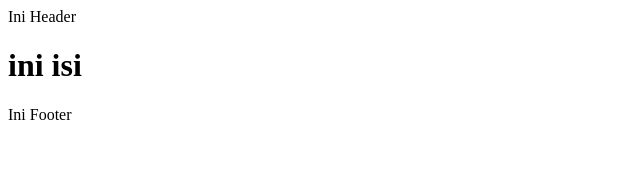
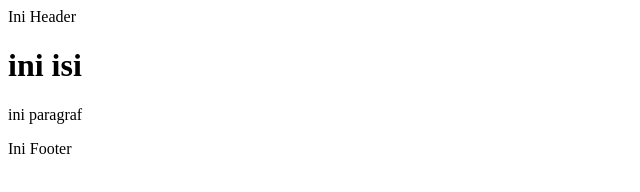
Before and after one commit to EkiiiF/ranz-test, a plain HTML site: page index.html in a window 1280 px wide. Shown: the full height of the page, 0-640 px from the left. Drawn offline with Linux system fonts and the light colour scheme.

Commit message:
menambah  isi file (p) index,html

```diff
--- a/index.html
+++ b/index.html
@@ -8,6 +8,7 @@
 <body>
     <header>Ini Header</header>
     <h1>ini isi</h1>
+    <p>ini paragraf</p>
     <footer>Ini Footer</footer>
 </body>
 </html>
```
